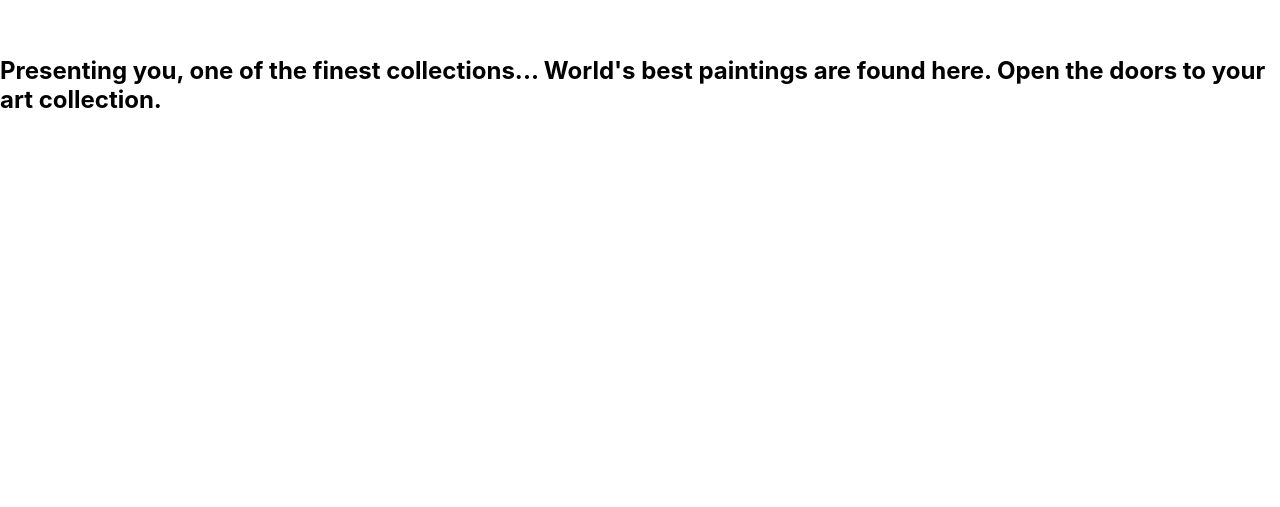
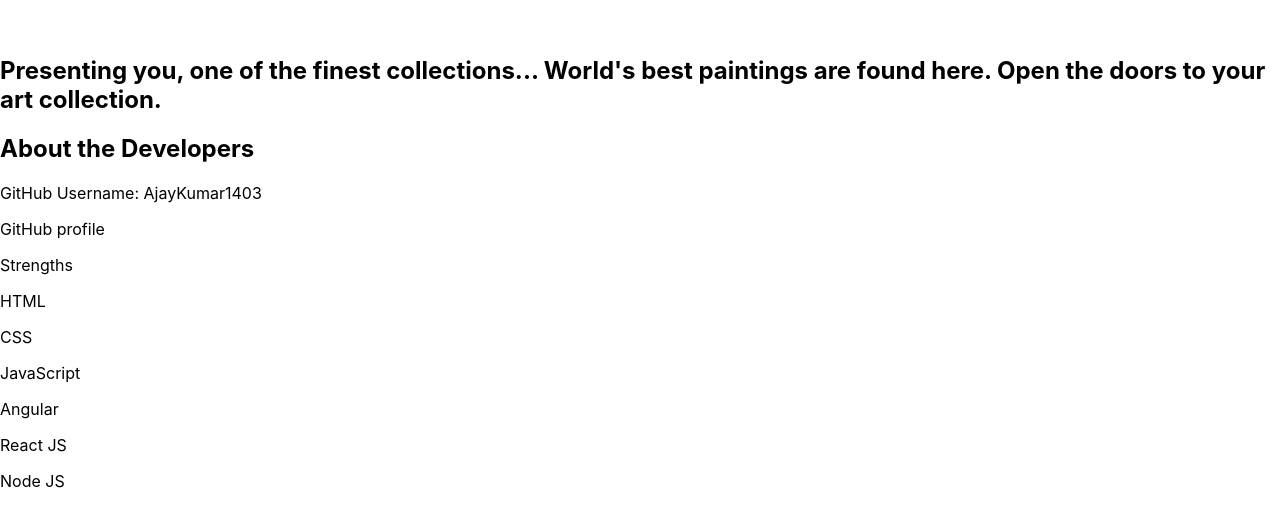
Before and after one commit to AjayKumar1403/REACT-ESPARTO, a React (Create React App) app in the folder esparto/: page / in a window 1280 px wide. Shown: the part 3425-3932 px from the top of the page. Before the commit the page ends 3559 px from the top, so only its background shows below. Built offline with nearby package versions, Linux system fonts and the light colour scheme.

Commit message:
addded the code in about us page which gives the description of developer Ajay

```diff
--- a/esparto/src/About.js
+++ b/esparto/src/About.js
@@ -3,8 +3,23 @@ export default function About(){
     <div>
         <h2 className="AboutHeader">
             Presenting you, one of the finest collections...
-            World's best paintings are found here. Open the doors to your art collection.
-        </h2>
+            World's best paintings are found here. Open the doors to your art collection.     </h2>
+
+
+            <h2>About the Developers</h2>
+            <p>GitHub Username: AjayKumar1403</p>
+
+            <p>GitHub profile</p>
+
+            <p>Strengths</p>
+            <p>HTML</p>
+            <p>CSS</p>
+            <p>JavaScript</p>
+            <p>Angular</p>
+            <p>React JS</p>
+            <p>Node JS</p>
+
+
     </div>
     )
 }
```
